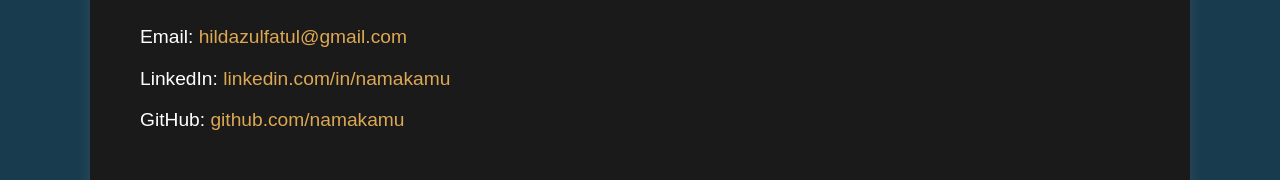
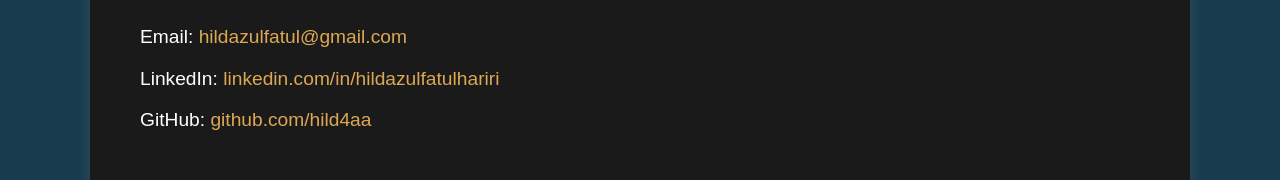
Before and after one commit to hild4aa/WebPorto, a plain HTML site: page index.html in a window 1280 px wide. Shown: the part 1851-2031 px from the top of the page. Drawn offline with Linux system fonts and the light colour scheme.

Commit message:
Update index.html

```diff
--- a/index.html
+++ b/index.html
@@ -69,8 +69,8 @@
     <section id="contact" class="dark-section">
         <h2>Contact</h2>
         <p>Email: <a href="mailto:hildazulfatul@gmail.com">hildazulfatul@gmail.com</a></p>
-        <p>LinkedIn: <a href="https://linkedin.com/in/namakamu">linkedin.com/in/namakamu</a></p>
-        <p>GitHub: <a href="https://github.com/namakamu">github.com/namakamu</a></p>
+        <p>LinkedIn: <a href="https://www.linkedin.com/in/hilda-zulfatul-hariri-a5a9a6274/?utm_source=share&utm_campaign=share_via&utm_content=profile&utm_medium=android_app">linkedin.com/in/hildazulfatulhariri</a></p>
+        <p>GitHub: <a href="https://github.com/hild4aa">github.com/hild4aa</a></p>
     </section>
 
     <section class="dark-section">
```
